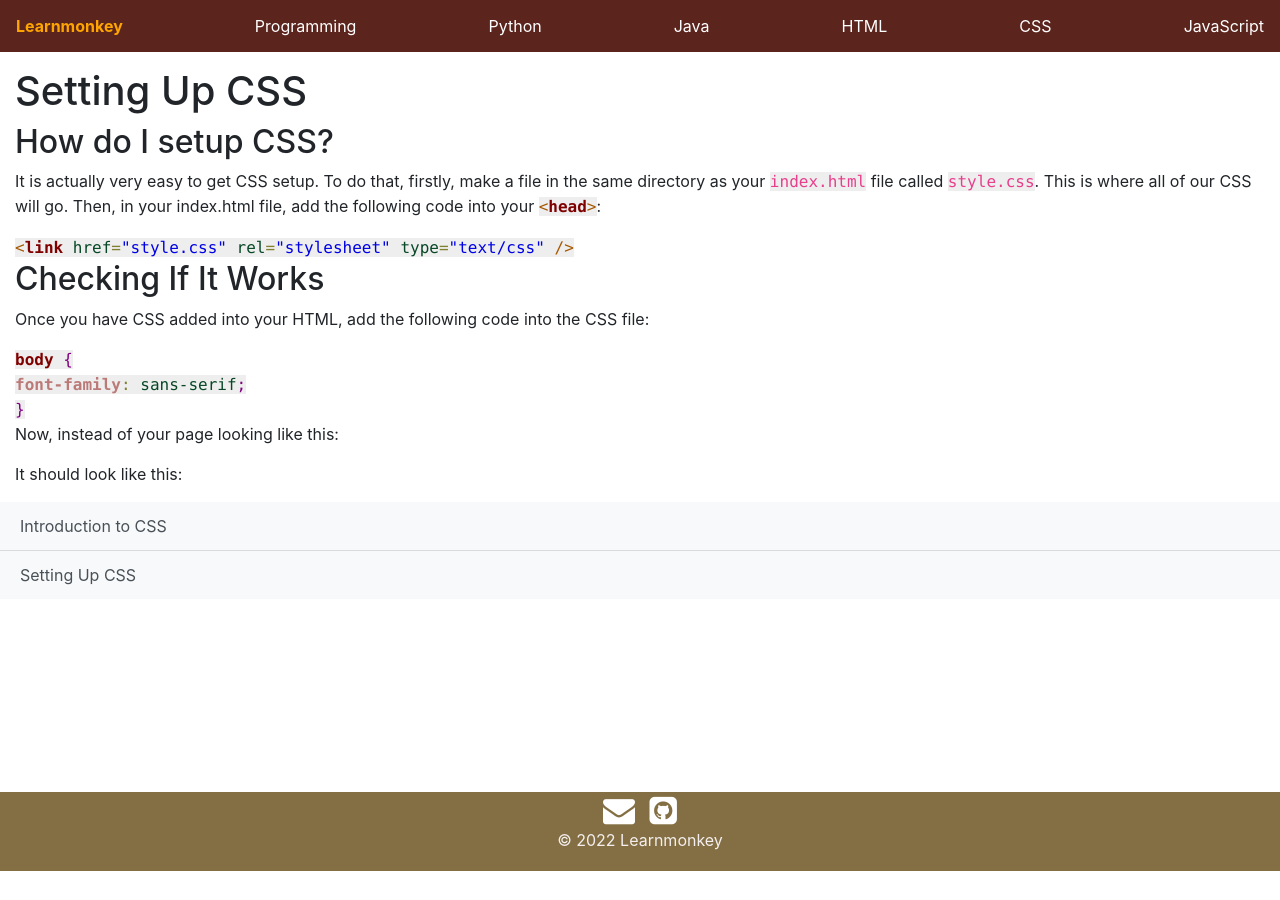
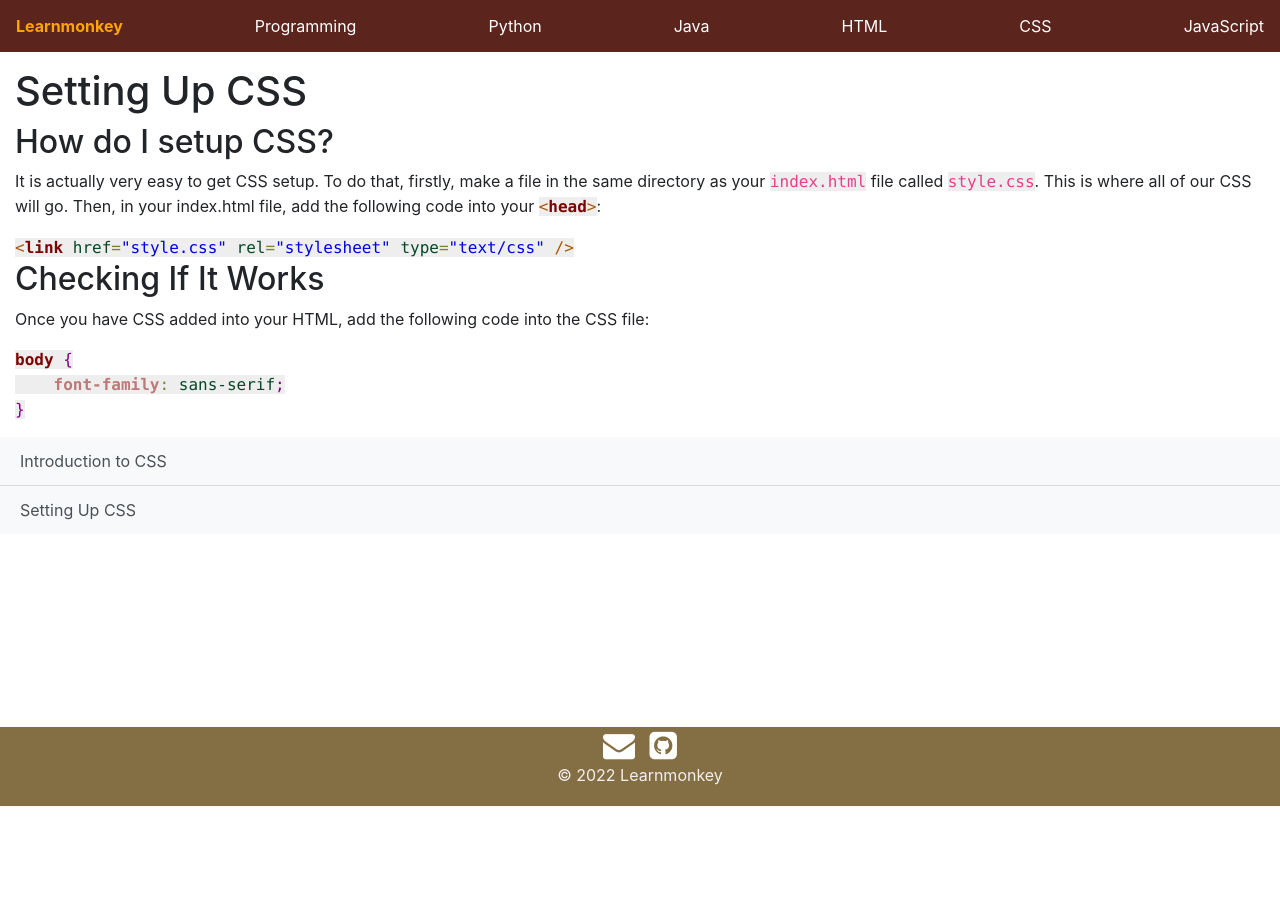
Before and after one commit to learnmonkey/learnmonkey.github.io, a Jekyll site: the page built from programming/css/setup-css.html, in a window 1280 px wide and 900 px high. Built offline with Jekyll 4.4.1, drawn with Linux system fonts in a browser that asks for light colours.

Commit message:
more errors due to stupid html stuff god damn it

```diff
--- a/programming/css/setup-css.html
+++ b/programming/css/setup-css.html
@@ -16,11 +16,7 @@
     <h2>Checking If It Works</h2>
     <p>Once you have CSS added into your HTML, add the following code into the CSS file:</p>
     <code style='color:#000000;'><span style='color:#800000; font-weight:bold; '>body</span> <span style='color:#800080; '>{</span><br>
-        <span style='color:#bb7977; font-weight:bold; '>font-family</span><span style='color:#808030; '>:</span> <span style='color:#074726; '>sans-serif</span><span style='color:#800080; '>;</span><br>
+        &nbsp;&nbsp;&nbsp;&nbsp;<span style='color:#bb7977; font-weight:bold; '>font-family</span><span style='color:#808030; '>:</span> <span style='color:#074726; '>sans-serif</span><span style='color:#800080; '>;</span><br>
       <span style='color:#800080; '>}</span>
     </code>
-    <p>Now, instead of your page looking like this: </p>
-    <!--insert serif website image-->
-    <p>It should look like this: </p>
-    <!--insert sans-serif website image-->
 </section>
```
